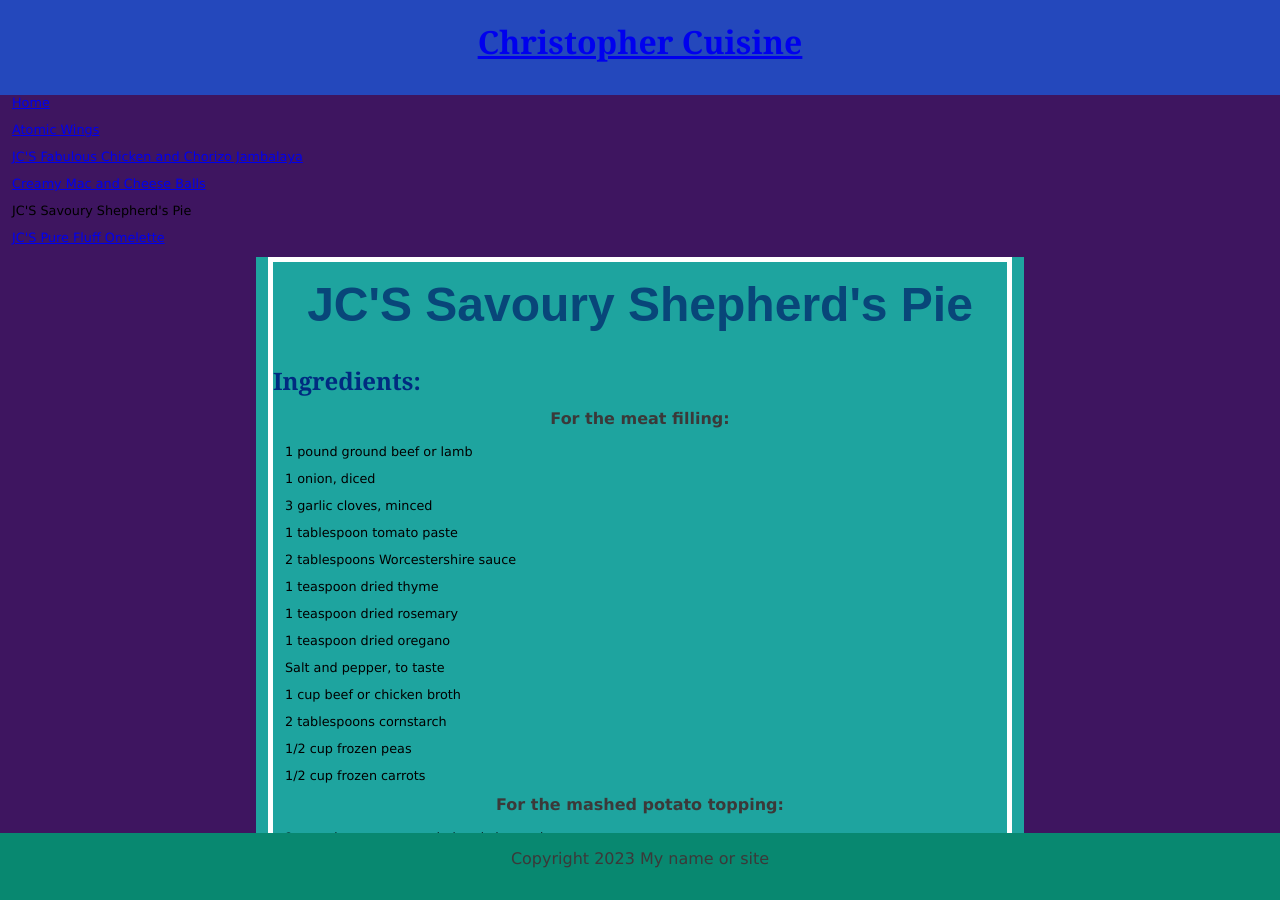
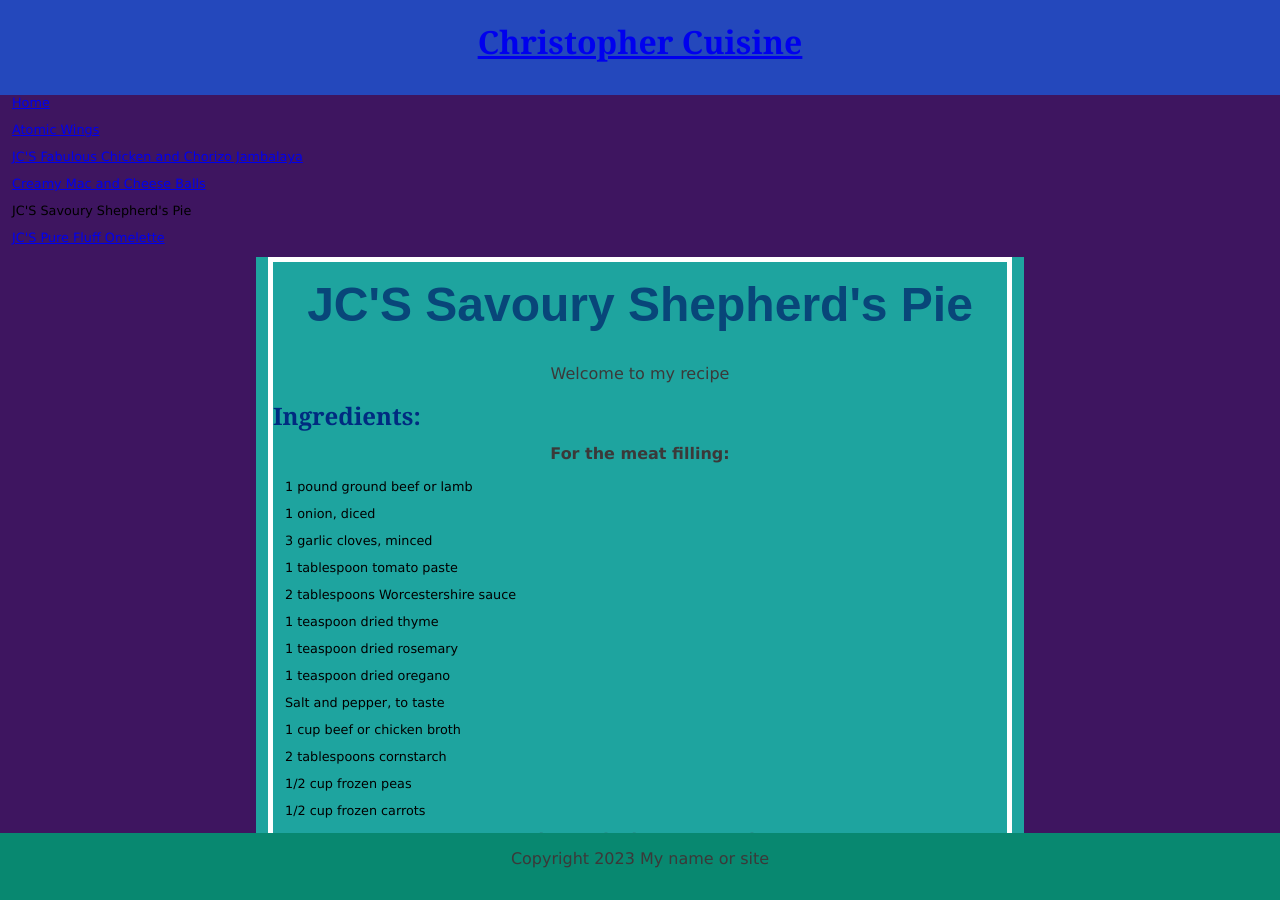
Before and after one commit to JEREMY-0/JCuisine, a Jekyll site: the page built from _recipes/jcs-savoury-shepherds-pie.md, in a window 1280 px wide and 900 px high. Built offline with Jekyll 4.4.1, drawn with Linux system fonts in a browser that asks for light colours.

Commit message:
Update Recipe “jcs-savoury-shepherds-pie”

```diff
--- a/_recipes/jcs-savoury-shepherds-pie.md
+++ b/_recipes/jcs-savoury-shepherds-pie.md
@@ -4,6 +4,8 @@ date: 2023-02-14T09:22:07.311Z
 order: 3
 layout: recipe
 ---
+W﻿elcome to my recipe
+
 ## Ingredients:
 
 **For the meat filling:**
```
